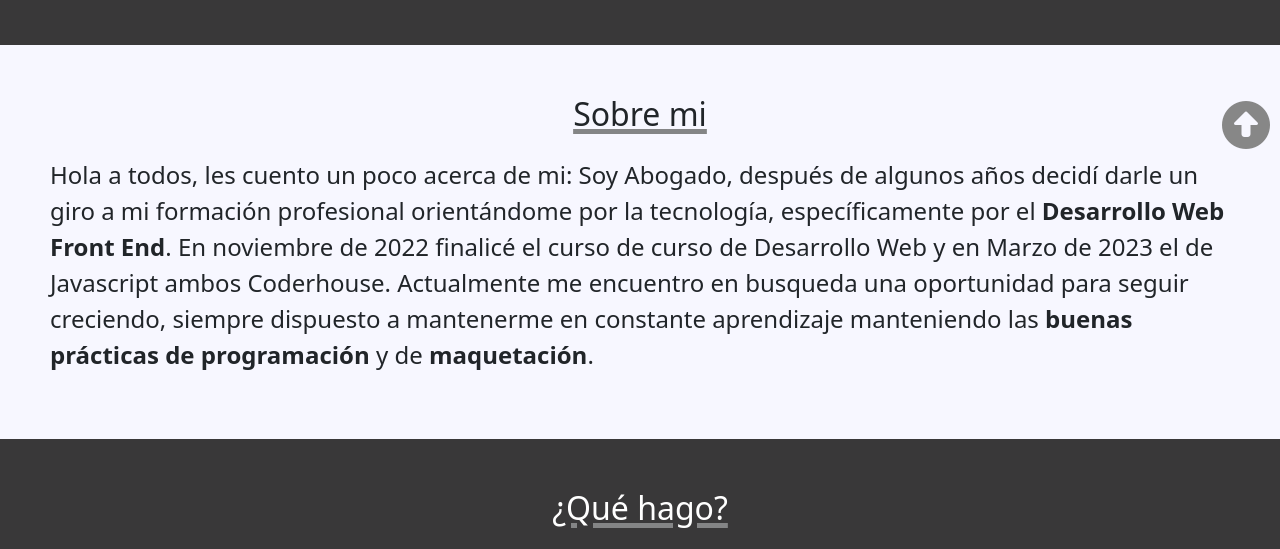
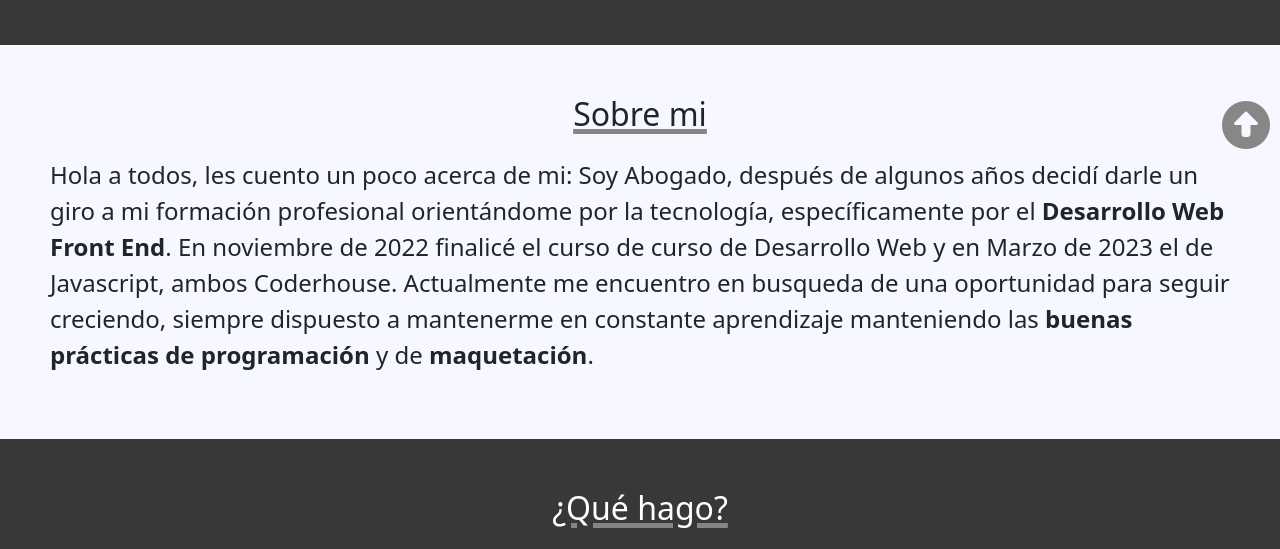
Before and after one commit to tv0000000/portfolio-TomasVannelli, a plain HTML site: page index.html in a window 1280 px wide. Shown: the part 643-1192 px from the top of the page. Drawn offline with nearby package versions, Linux system fonts and the light colour scheme.

Commit message:
pequeños cambios

```diff
--- a/index.html
+++ b/index.html
@@ -74,7 +74,7 @@
       <h2 class="decoration">Sobre mi</h2>
       <div class="mt-3">
         <p>Hola a todos, les cuento un poco acerca de mi: Soy Abogado, después de algunos años decidí darle un giro a mi
-          formación profesional orientándome por la tecnología, específicamente por el <strong>Desarrollo Web Front End</strong>. En noviembre de 2022 finalicé el curso de curso de Desarrollo Web y en Marzo de 2023 el de Javascript ambos Coderhouse. Actualmente me encuentro en busqueda una oportunidad para seguir creciendo, siempre dispuesto a mantenerme en constante aprendizaje manteniendo las <strong>buenas prácticas de programación</strong> y de
+          formación profesional orientándome por la tecnología, específicamente por el <strong>Desarrollo Web Front End</strong>. En noviembre de 2022 finalicé el curso de curso de Desarrollo Web y en Marzo de 2023 el de Javascript, ambos Coderhouse. Actualmente me encuentro en busqueda de una oportunidad para seguir creciendo, siempre dispuesto a mantenerme en constante aprendizaje manteniendo las <strong>buenas prácticas de programación</strong> y de
           <strong>maquetación</strong>.
         </p>
       </div>
```
